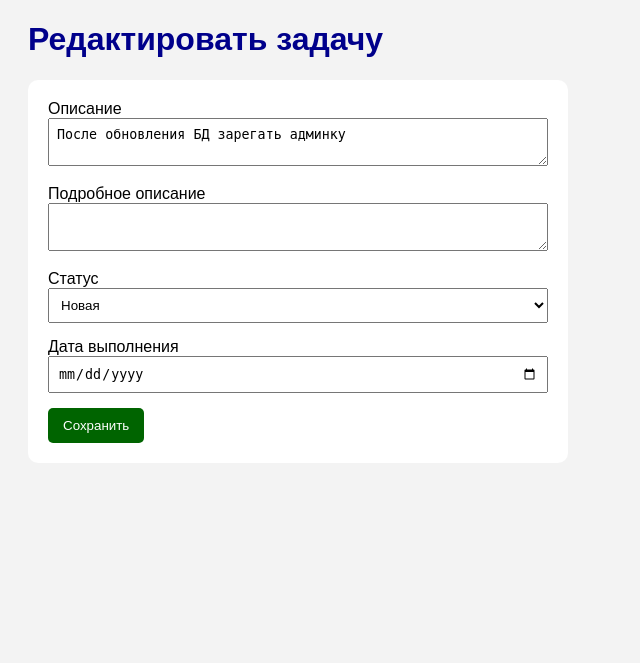
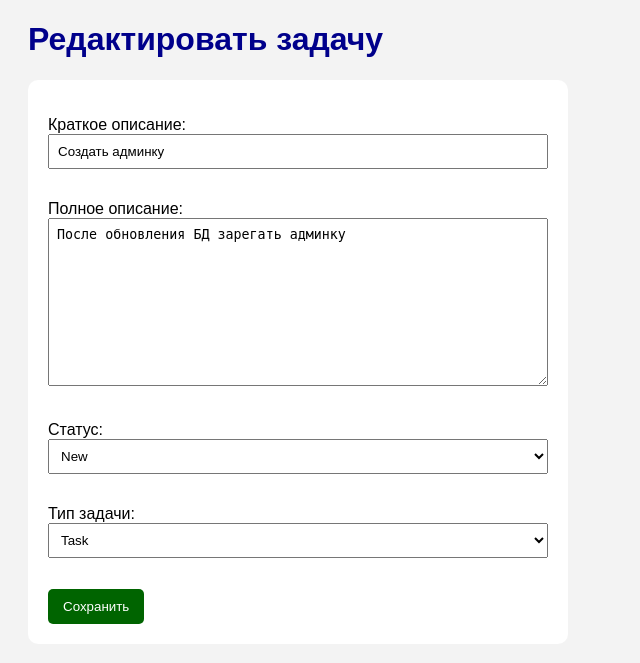
Before and after one commit to Borubawka/homework52_atai_borubaev, a Django app: page /task/2/edit/ in a window 1280 px wide. Shown: the part 46-709 px from the top of the page, without its empty margins (0-640 px from the left). Run offline with Django 5.2, Linux system fonts and the light colour scheme; data comes from the database, SQL or seed files in the repository.

Commit message:
КРУД и классовые пердставления

```diff
--- /dev/null
+++ b/webapp/forms.py
@@ -0,0 +1,29 @@
+from django import forms
+
+from webapp.models import (
+    Task,
+    TaskStatus,
+    TaskType
+)
+
+class TaskForm(forms.ModelForm):
+
+    status = forms.ModelChoiceField(
+        queryset=TaskStatus.objects.all(),
+        label='Статус'
+    )
+
+    task_type = forms.ModelChoiceField(
+        queryset=TaskType.objects.all(),
+        label='Тип задачи'
+    )
+
+    class Meta:
+        model = Task
+
+        fields = (
+            'summary',
+            'description',
+            'status',
+            'task_type'
+        )
--- a/webapp/templates/includes/task_form.html
+++ b/webapp/templates/includes/task_form.html
@@ -1,53 +1,3 @@
 {% csrf_token %}
 
-<div>
-    <label>Описание</label>
-    <textarea name="description" required>{{ task.description }}</textarea>
-</div>
-
-<div>
-    <label>Подробное описание</label>
-    <textarea name="details">{{ task.details }}</textarea>
-</div>
-
-<div>
-    <label>Статус</label>
-
-    <select name="status">
-
-        <option value="new"
-            {% if task.status == 'new' %}
-                selected
-            {% endif %}
-        >
-            Новая
-        </option>
-
-        <option value="in_progress"
-            {% if task.status == 'in_progress' %}
-                selected
-            {% endif %}
-        >
-            В процессе
-        </option>
-
-        <option value="done"
-            {% if task.status == 'done' %}
-                selected
-            {% endif %}
-        >
-            Сделано
-        </option>
-
-    </select>
-</div>
-
-<div>
-    <label>Дата выполнения</label>
-
-    <input
-        type="date"
-        name="due_date"
-        value="{{ task.due_date|date:'Y-m-d' }}"
-    >
-</div>
+{{ form.as_p }}
--- a/webapp/urls.py
+++ b/webapp/urls.py
@@ -1,17 +1,16 @@
 from django.urls import path
 from webapp.views import (
-    index_view,
-    create_task_view,
-    delete_task_view,
-    task_detail_view,
-    edit_task_view,
+    IndexView,
+    TaskDetailView,
+    TaskCreateView,
+    TaskUpdateView,
+    TaskDeleteView,
 )
 
 urlpatterns = [
-    path('', index_view, name='index'),
-    path('add/', create_task_view, name='task_add'),
-    path('delete/<int:task_id>/', delete_task_view, name='task_delete'),
-    path('task/<int:task_id>/', task_detail_view, name='task_detail'),
-
-    path('task/<int:task_id>/edit/', edit_task_view, name='task_edit'),
+    path('', IndexView.as_view(), name='index'),
+    path('add/', TaskCreateView.as_view(), name='task_add'),
+    path('task/<int:task_id>/', TaskDetailView.as_view(), name='task_detail'),
+    path('task/<int:task_id>/edit/', TaskUpdateView.as_view(), name='task_edit'),
+    path('task/<int:task_id>/delete/', TaskDeleteView.as_view(), name='task_delete'),
 ]
--- a/webapp/views.py
+++ b/webapp/views.py
@@ -1,37 +1,136 @@
-from django.shortcuts import render, redirect, get_object_or_404
+from django.shortcuts import (render, redirect, get_object_or_404)
+from django.views import View
 from webapp.models import Task
+from webapp.forms import TaskForm
+class IndexView(View):
 
-def index_view(request):
-    tasks = Task.objects.all()
+    def get(self, request, *args, **kwargs):
 
-    context = {
-        'tasks': tasks
-    }
+        tasks = Task.objects.all()
 
-    return render(request, 'index.html', context)
+        context = {
+            'tasks': tasks
+        }
 
-def create_task_view(request):
-    if request.method == 'GET':
-        return render(request, 'create_task.html')
+        return render(
+            request,
+            'index.html',
+            context
+        )
 
-    description = request.POST.get('description')
-    details = request.POST.get('details')
-    status = request.POST.get('status')
-    due_date = request.POST.get('due_date')
+class TaskDetailView(View):
 
-    task = Task.objects.create(
-        description=description,
-        details=details,
-        status=status,
-        due_date=due_date if due_date else None
-    )
+    def get(self, request, task_id, *args, **kwargs):
 
-    return redirect('task_detail', task_id=task.id)
+        task = get_object_or_404(
+            Task,
+            id=task_id
+        )
 
-def delete_task_view(request, task_id):
-    task = get_object_or_404(Task, id=task_id)
+        context = {
+            'task': task
+        }
 
-    if request.method == 'GET':
+        return render(
+            request,
+            'task_detail.html',
+            context
+        )
+
+class TaskCreateView(View):
+
+    def get(self, request, *args, **kwargs):
+
+        form = TaskForm()
+
+        return render(
+            request,
+            'create_task.html',
+            {
+                'form': form
+            }
+        )
+
+    def post(self, request, *args, **kwargs):
+
+        form = TaskForm(request.POST)
+
+        if not form.is_valid():
+
+            return render(
+                request,
+                'create_task.html',
+                {
+                    'form': form
+                }
+            )
+
+        task = form.save()
+
+        return redirect(
+            'task_detail',
+            task_id=task.id
+        )
+
+class TaskUpdateView(View):
+
+    def get(self, request, task_id, *args, **kwargs):
+
+        task = get_object_or_404(
+            Task,
+            id=task_id
+        )
+
+        form = TaskForm(instance=task)
+
+        return render(
+            request,
+            'edit_task.html',
+            {
+                'form': form,
+                'task': task
+            }
+        )
+
+    def post(self, request, task_id, *args, **kwargs):
+
+        task = get_object_or_404(
+            Task,
+            id=task_id
+        )
+
+        form = TaskForm(
+            request.POST,
+            instance=task
+        )
+
+        if not form.is_valid():
+
+            return render(
+                request,
+                'edit_task.html',
+                {
+                    'form': form,
+                    'task': task
+                }
+            )
+
+        task = form.save()
+
+        return redirect(
+            'task_detail',
+            task_id=task.id
+        )
+
+class TaskDeleteView(View):
+
+    def get(self, request, task_id, *args, **kwargs):
+
+        task = get_object_or_404(
+            Task,
+            id=task_id
+        )
+
         return render(
             request,
             'delete_task.html',
@@ -40,38 +139,13 @@ def delete_task_view(request, task_id):
             }
         )
 
-    task.delete()
+    def post(self, request, task_id, *args, **kwargs):
 
-    return redirect('index')
-
-def task_detail_view(request, task_id):
-    task = get_object_or_404(Task, id=task_id)
-
-    context = {
-        'task': task
-    }
-
-    return render(request, 'task_detail.html', context)
-
-def edit_task_view(request, task_id):
-    task = get_object_or_404(Task, id=task_id)
-
-    if request.method == 'GET':
-        return render(
-            request,
-            'edit_task.html',
-            {
-                'task': task
-            }
+        task = get_object_or_404(
+            Task,
+            id=task_id
         )
 
-    task.description = request.POST.get('description')
-    task.details = request.POST.get('details')
-    task.status = request.POST.get('status')
+        task.delete()
 
-    due_date = request.POST.get('due_date')
-    task.due_date = due_date if due_date else None
-
-    task.save()
-
-    return redirect('task_detail', task_id=task.id)
+        return redirect('index')
```
Also changed, not shown: webapp/templates/delete_task.html (+11 -2 lines), webapp/templates/index.html (+17 -18 lines), webapp/templates/task_detail.html (+17 -11 lines).
